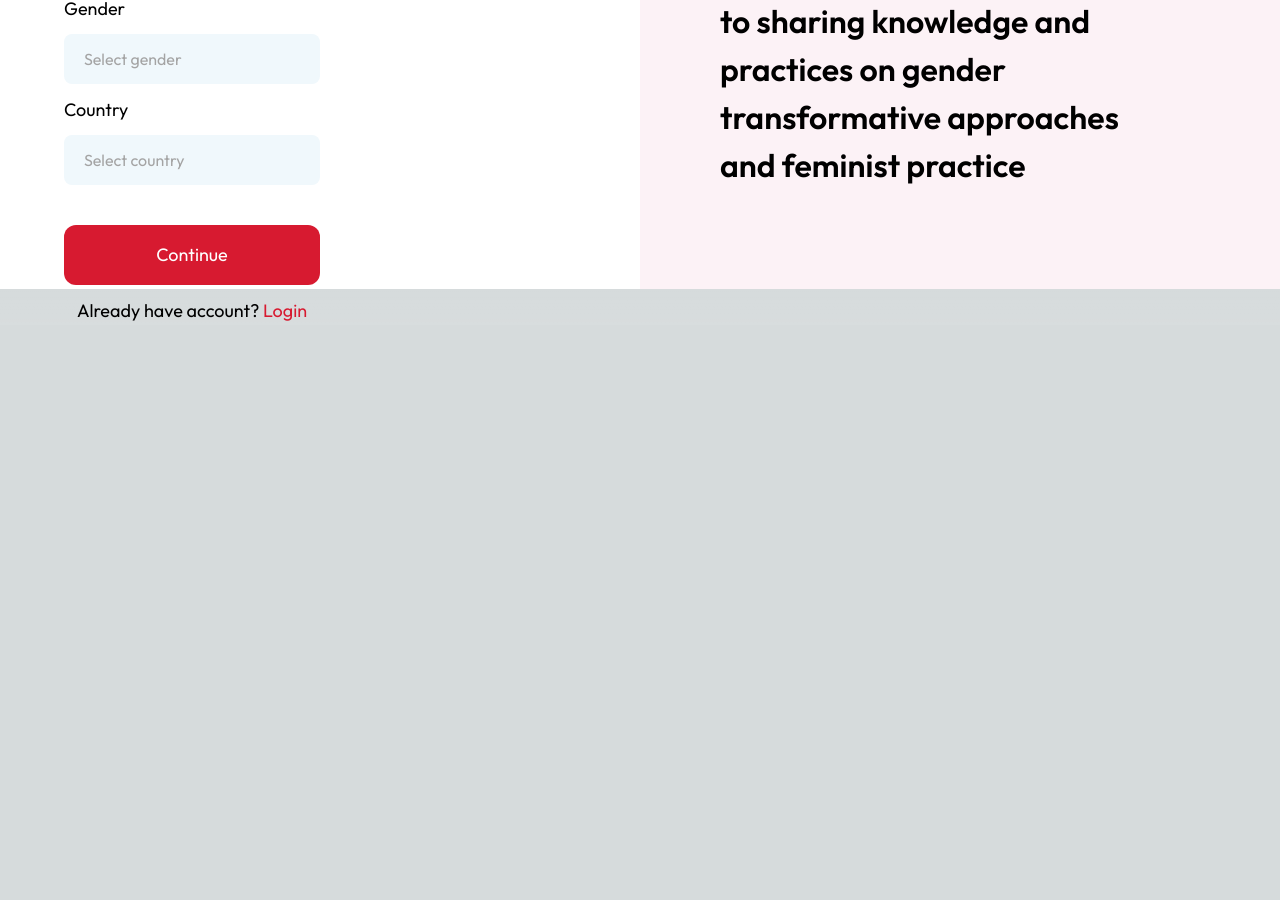
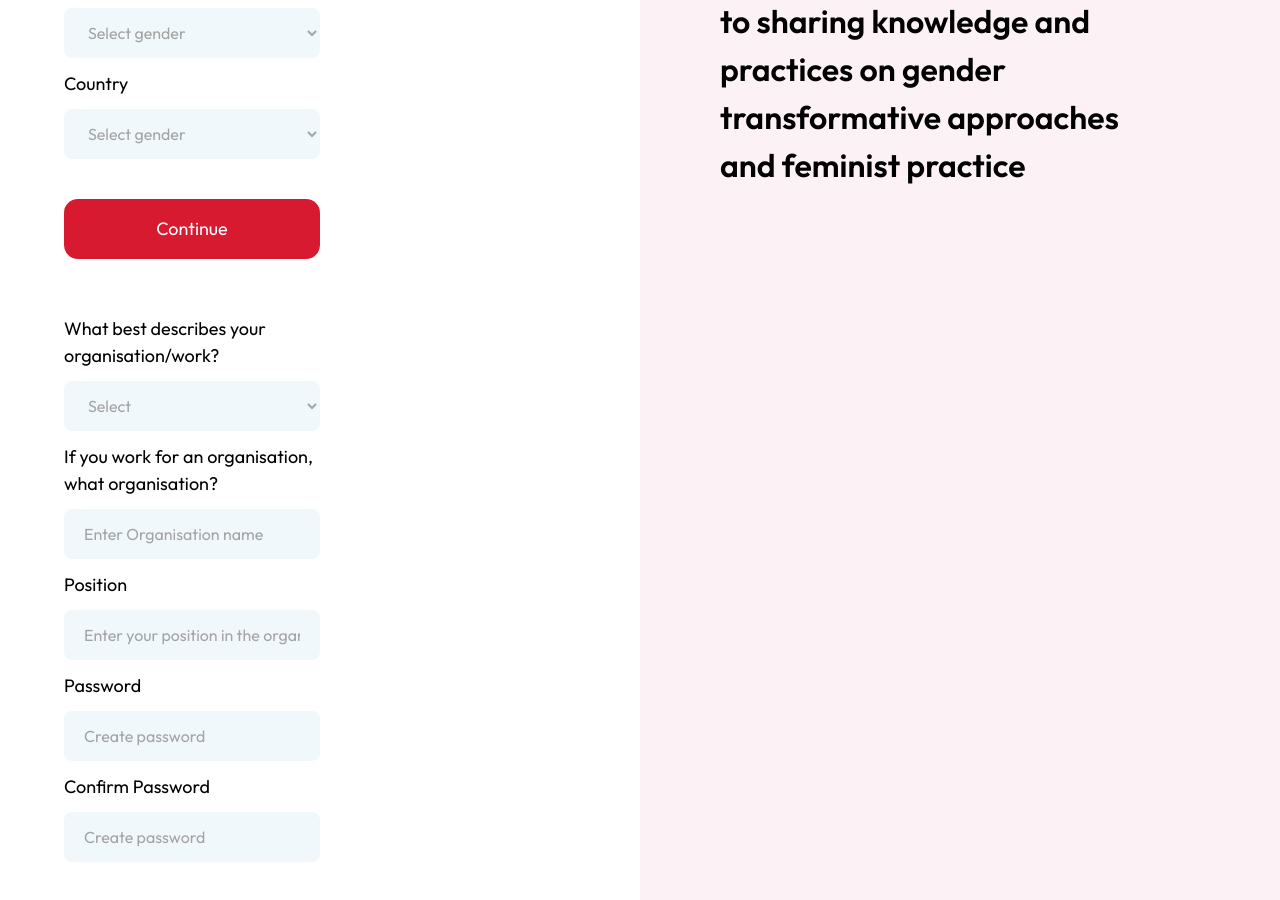
Before and after one commit to Toussaint-Manzi/paper-crown, a Next.js app: page /sign-up in a window 1280 px wide. Shown: the part 511-1411 px from the top of the page. Before the commit the page ends 836 px from the top, so only its background shows below. Built offline with nearby package versions, Linux system fonts and the light colour scheme; a web font is replaced by a local one.

Commit message:
added section of signup

```diff
--- /dev/null
+++ b/src/app/components/sections/signup/SectionOne.js
@@ -0,0 +1,50 @@
+import React from 'react'
+
+const SectionOne = () => {
+  return (
+    <form action="" className='w-[50%] mt-14'>
+        <div className='w-full flex flex-col justify-between'>
+            <div className='w-full mb-3'>
+                <label className='text-[18px] text-black'>Full name</label>
+                <input type="text" name="" id="" placeholder='Enter fullName' className='w-full mt-3 text-[#A4A4A4] px-5 h-[50px] bg-[#f0f8fc] rounded-lg placeholder:text-[#A4A4A4] outline-none'/>
+            </div>
+            <div className='w-full mb-3'>
+                <label className='text-[18px] text-black'>Email</label>
+                <input type="email" name="" id="" placeholder='Enter Email' className='w-full mt-3 text-[#A4A4A4] px-5 h-[50px] bg-[#f0f8fc] rounded-lg placeholder:text-[#A4A4A4] outline-none'/>
+            </div>
+            <div className='w-full mb-3'>
+                <label className='text-[18px] text-black'>Phone Number</label>
+                <div className='flex justify-center items-center w-full mt-3 text-[#A4A4A4] px-5 h-[50px] bg-[#f0f8fc] rounded-lg'>
+                    <h1 className='text-black text-[18px]'>+250</h1>
+                    <input type="text" name="" id="" placeholder='78X XXX XXX' className='w-full text-[#A4A4A4] px-5 h-[50px] bg-[#f0f8fc] rounded-lg placeholder:text-[#A4A4A4] outline-none'/>
+                </div>
+            </div>
+            <div className='w-full mb-3'>
+                <label className='text-[18px] text-black'>Gender</label>
+                <select id="countries" className="text-[#A4A4A4] mt-3 px-5 h-[50px] bg-[#f0f8fc] rounded-lg placeholder:text-[#A4A4A4] outline-none block w-full p-2.5">
+                    <option selected>Select gender</option>
+                    <option value="US">Male</option>
+                    <option value="CA">Female</option>
+                    <option value="FR">Non-Binary</option>
+                    <option value="DE">Other</option>
+                </select>
+            </div>
+            <div className='w-full'>
+                <label className='text-[18px] text-black'>Country</label>
+                <select id="gender" className="text-[#A4A4A4] mt-3 px-5 h-[50px] bg-[#f0f8fc] rounded-lg placeholder:text-[#A4A4A4] outline-none block w-full p-2.5">
+                    <option selected>Select gender</option>
+                    <option value="US">Male</option>
+                    <option value="CA">Female</option>
+                    <option value="FR">Non-Binary</option>
+                    <option value="DE">Other</option>
+                </select>
+            </div>
+        </div>
+        <button className='h-[60px] w-full text-white text-lg mt-10 px-8 self-start bg-[#D71A30] rounded-[14px] flex justify-center items-center'>
+            Continue
+        </button>
+    </form>
+  )
+}
+
+export default SectionOne
--- /dev/null
+++ b/src/app/components/sections/signup/SectionTwo.js
@@ -0,0 +1,46 @@
+import React from 'react'
+
+const SectionTwo = () => {
+  return (
+    <form action="" className='w-[50%] mt-14'>
+        <div className='w-full flex flex-col justify-between'>
+            <div className='w-full mb-3'>
+                <label className='text-[18px] text-black'>What best describes your organisation/work? </label>
+                <select id="countries" className="text-[#A4A4A4] mt-3 px-5 h-[50px] bg-[#f0f8fc] rounded-lg placeholder:text-[#A4A4A4] outline-none block w-full p-2.5">
+                    <option selected>Select</option>
+                    <option value="US">Male</option>
+                    <option value="CA">Female</option>
+                    <option value="FR">Non-Binary</option>
+                    <option value="DE">Other</option>
+                </select>
+            </div>
+            <div className='w-full mb-3'>
+                <label className='text-[18px] text-black'>If you work for an organisation, what organisation?</label>
+                <input type="email" name="" id="" placeholder='Enter Organisation name' className='w-full mt-3 text-[#A4A4A4] px-5 h-[50px] bg-[#f0f8fc] rounded-lg placeholder:text-[#A4A4A4] outline-none'/>
+            </div>
+            <div className='w-full mb-3'>
+                <label className='text-[18px] text-black'>Position</label>
+                <input type="text" name="" id="" placeholder='Enter your position in the organisation' className='w-full mt-3 text-[#A4A4A4] px-5 h-[50px] bg-[#f0f8fc] rounded-lg placeholder:text-[#A4A4A4] outline-none'/>
+            </div>
+            <div className='w-full mb-3'>
+                <label className='text-[18px] text-black'>Password</label>
+                <input type="password" name="" id="" placeholder='Create password' className='w-full mt-3 text-[#A4A4A4] px-5 h-[50px] bg-[#f0f8fc] rounded-lg placeholder:text-[#A4A4A4] outline-none'/>
+            </div>
+            <div className='w-full'>
+                <label className='text-[18px] text-black'>Confirm Password</label>
+                <input type="password" name="" id="" placeholder='Create password' className='w-full mt-3 text-[#A4A4A4] px-5 h-[50px] bg-[#f0f8fc] rounded-lg placeholder:text-[#A4A4A4] outline-none'/>
+            </div>
+        </div>
+        <div className='w-full flex justify-between'>
+            <button className='h-[60px] w-[30%] text-[#D71A30] text-lg mt-10 px-8 self-start bg-[#FFE2E6] rounded-[14px] flex justify-center items-center'>
+                Back
+            </button>
+            <button className='h-[60px] w-[65%] text-white text-lg mt-10 px-8 self-start bg-[#D71A30] rounded-[14px] flex justify-center items-center'>
+                Register
+            </button>
+        </div>
+    </form>
+  )
+}
+
+export default SectionTwo
--- a/src/app/sign-up/page.js
+++ b/src/app/sign-up/page.js
@@ -4,43 +4,17 @@ import Stepper from 'react-stepper-horizontal';
 import styles from '../styles/home.module.css';
 import logo from '../../../public/assets/images/logo.png';
 import Image from 'next/image';
+import SectionOne from '../components/sections/signup/SectionOne';
+import SectionTwo from '../components/sections/signup/SectionTwo';
 
 const Signup = () => {
   return (
-    <div className='bg-white w-full h-screen flex justify-between'>
-        <div className='w-1/2 h-screen bg-white px-16 py-[5%]'>
+    <div className='bg-white w-full h-full flex justify-between'>
+        <div className='w-1/2 h-full bg-white px-16 py-[3%]'>
             <h1 className={`text-black font-semibold text-[32px] w-[100%] mx-auto my-1 ${styles.myFont2}`}>Create Account</h1>
             <h1 className={`text-[#6D6D6D] font-normal text-[18px] w-[100%] mx-auto`}>Fill in your credentials</h1>
-            <form action="" className='w-[50%] mt-14'>
-                <div className='w-full flex flex-col justify-between'>
-                    <div className='w-full mb-3'>
-                        <label className='text-[18px] text-black'>Full name</label>
-                        <input type="text" name="" id="" placeholder='Enter fullName' className='w-full mt-3 text-[#A4A4A4] px-5 h-[50px] bg-[#f0f8fc] rounded-lg placeholder:text-[#A4A4A4] outline-none'/>
-                    </div>
-                    <div className='w-full mb-3'>
-                        <label className='text-[18px] text-black'>Email</label>
-                        <input type="email" name="" id="" placeholder='Enter Email' className='w-full mt-3 text-[#A4A4A4] px-5 h-[50px] bg-[#f0f8fc] rounded-lg placeholder:text-[#A4A4A4] outline-none'/>
-                    </div>
-                    <div className='w-full mb-3'>
-                        <label className='text-[18px] text-black'>Phone Number</label>
-                        <div className='flex justify-center items-center w-full mt-3 text-[#A4A4A4] px-5 h-[50px] bg-[#f0f8fc] rounded-lg'>
-                            <h1 className='text-black text-[18px]'>+250</h1>
-                            <input type="text" name="" id="" placeholder='78X XXX XXX' className='w-full text-[#A4A4A4] px-5 h-[50px] bg-[#f0f8fc] rounded-lg placeholder:text-[#A4A4A4] outline-none'/>
-                        </div>
-                    </div>
-                    <div className='w-full mb-3'>
-                        <label className='text-[18px] text-black'>Gender</label>
-                        <input type="password" name="" id="" placeholder='Select gender' className='w-full mt-3 text-[#A4A4A4] px-5 h-[50px] bg-[#f0f8fc] rounded-lg placeholder:text-[#A4A4A4] outline-none'/>
-                    </div>
-                    <div className='w-full'>
-                        <label className='text-[18px] text-black'>Country</label>
-                        <input type="text" name="" id="" placeholder='Select country' className='w-full mt-3 text-[#A4A4A4] px-5 h-[50px] bg-[#f0f8fc] rounded-lg placeholder:text-[#A4A4A4] outline-none'/>
-                    </div>
-                </div>
-                <button className='h-[60px] w-full text-white text-lg mt-10 px-8 self-start bg-[#D71A30] rounded-xl flex justify-center items-center'>
-                    Continue
-                </button>
-            </form>
+            <SectionOne/>
+            <SectionTwo/>
             <h1 className='w-[50%] text-[18px] text-center text-black mt-3' >Already have account? <span className='text-[#D71A30]'>Login</span></h1>
         </div>
         <div className='w-1/2 bg-[#fcf2f6] py-20 px-20'>
@@ -48,7 +22,7 @@ const Signup = () => {
                 <div className='w-40 h-20 relative mb-5'>
                     <Image src={logo} fill alt="Logo" />
                 </div>
-                <h1 className={`text-black opacity-100 z-50 font-semibold text-[32px] w-[100%] mx-auto my-4`}>Join us in fostering equality and empowerment for all by becoming a part of our vibrant community dedicated to sharing knowledge and practices on gender transformative approaches and feminist practice</h1>
+                <h1 className={`text-black opacity-100 font-semibold text-[32px] w-[100%] mx-auto my-4`}>Join us in fostering equality and empowerment for all by becoming a part of our vibrant community dedicated to sharing knowledge and practices on gender transformative approaches and feminist practice</h1>
             </div>
         </div>
     </div>
```
